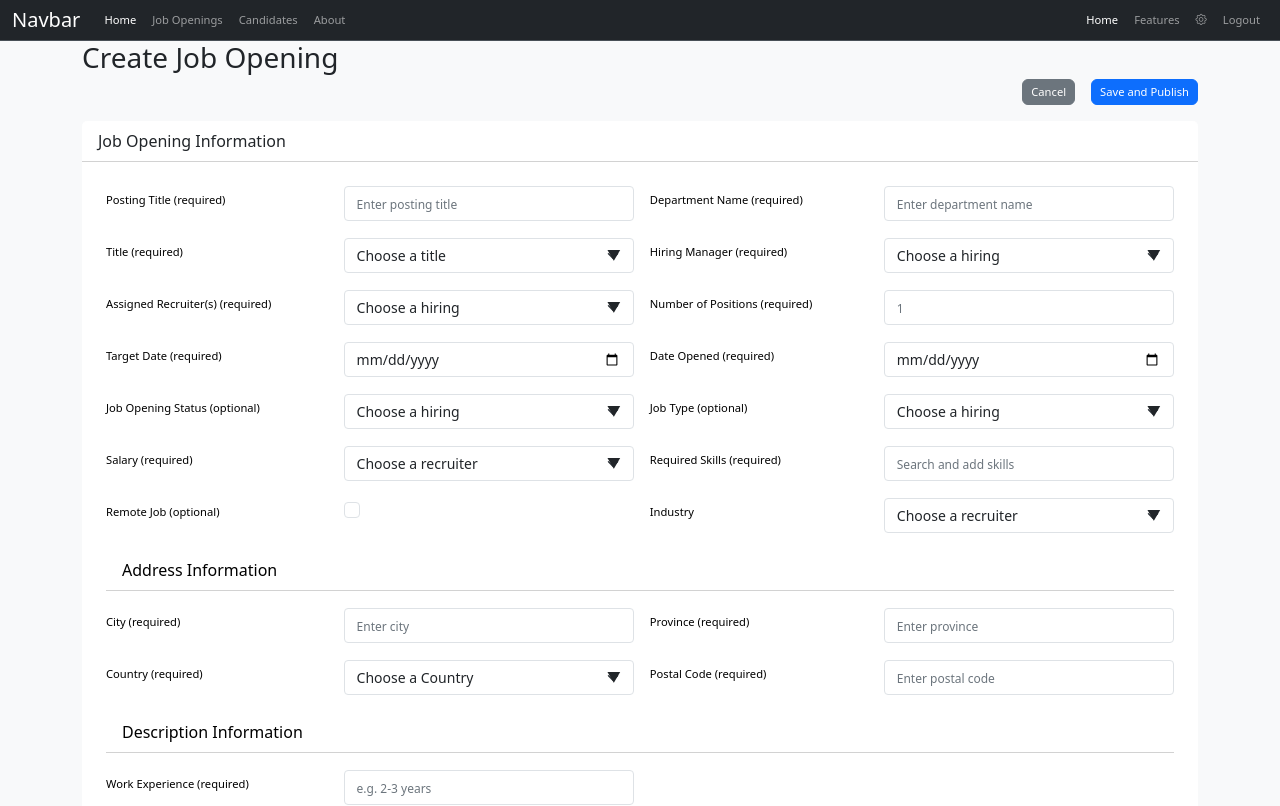
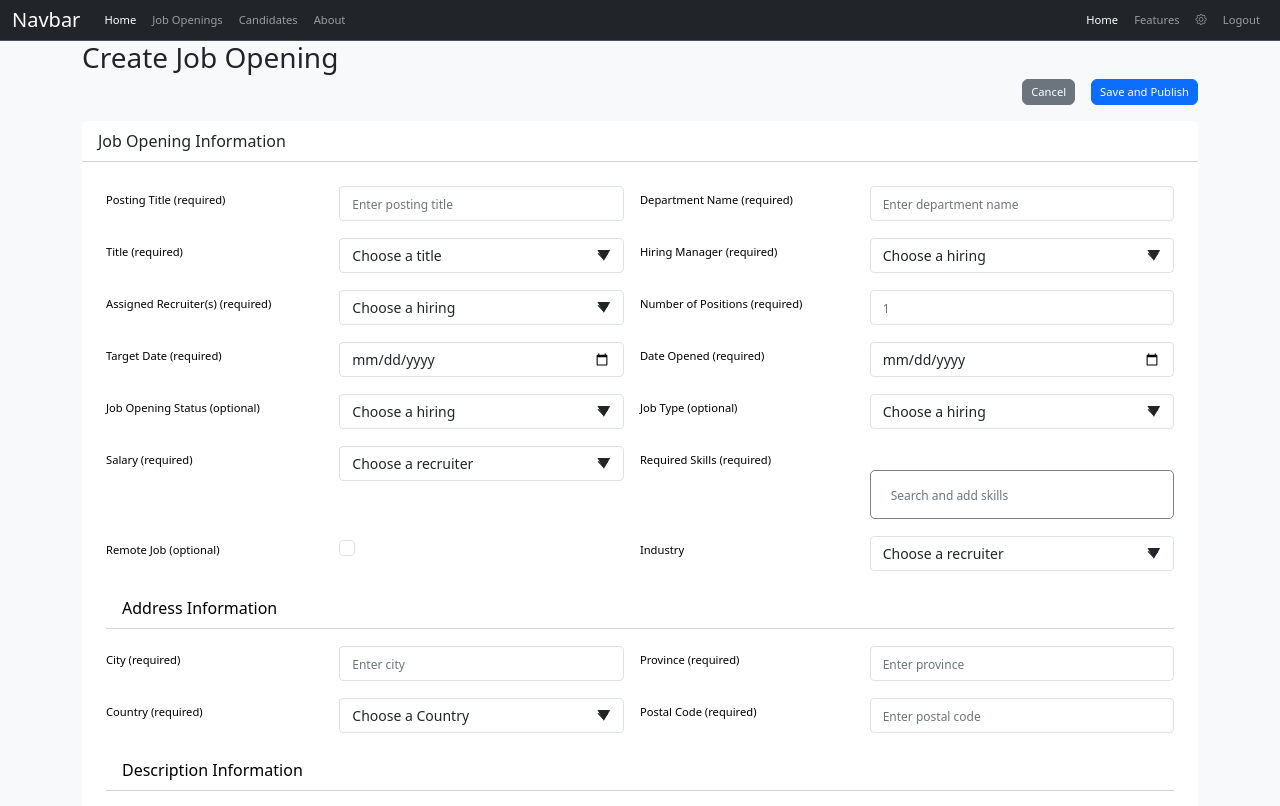
Before and after one commit to rohitsunilsharma2000/recruitment, a Next.js app: page /create in a window 1280 px wide. Shown: the top 806 px of the page. Built offline with nearby package versions, Linux system fonts and the light colour scheme.

Commit message:
Tokenized taglnput added

```diff
--- a/app/create/page.js
+++ b/app/create/page.js
@@ -4,6 +4,7 @@ import { useState } from "react";
 import Link from "next/link";
 import "./create-job.css";
 import SearchableDropdown from "@/components/searchable-dropdown/SearchableDropdown";
+import TokenizedTagInputForm from "@/components/tokenized-tag-input/TokenizedTagInputForm";
 
 export default function JobOpening() {
   // 1) INITIAL STATES
@@ -21,7 +22,8 @@ export default function JobOpening() {
     industry: "",
     workExperience: "",
     salary: "",
-    skills: "",
+    // skills: "",
+    skills: [], // Initialize with an empty array or desired default value
     remoteJob: false,
     city: "",
     province: "",
@@ -280,6 +282,16 @@ export default function JobOpening() {
 
 
   };
+
+  // Log changes when `TokenizedTagInput` updates the `skills`
+  //Parent (JobOpening ) toified from TokenizedTagInput
+  const handleSkillsChange = (newTags) => {
+    console.log("Previous form data:", formData);
+    const updatedFormData = { ...formData, skills: newTags };
+    console.log("Updated form data:", updatedFormData);
+    setFormData(updatedFormData);
+  };
+
 
   return (
     <div className="container">
@@ -638,7 +650,7 @@ export default function JobOpening() {
                     </label>
                   </td>
                   <td>
-                    <input
+                    {/* <input
                       type="text"
                       className={`form-control form-control-sm small-placeholder ${getValidationClass("skills")}`}
                       id="skills"
@@ -646,7 +658,36 @@ export default function JobOpening() {
                       value={formData.skills}
                       onChange={handleInputChange}
                       placeholder="Search and add skills"
+                    /> */}
+                    <TokenizedTagInputForm
+                      suggestionList={["java", "javascript", "reactjs", "python", "angular"]}
+                      className="form-control-sm small-placeholder"
+                      id="skills"
+                      name="skills"
+                      value={formData.skills}
+                      // onChange={(newInputValue, newTags) => {
+                      //   // You can update the parent component's state here
+                      //   setFormData({ ...formData, skills: newTags });
+                      // }}
+
+                      // onChange={(newTags) => setFormData({ ...formData, skills: newTags })}
+                      onChange={handleSkillsChange} // Notify parent of changes
+                      placeholder="Search and add skills"
                     />
+                    {/*
+<SearchableDropdown
+                      id="title"
+                      name="title"
+                      options={titles}
+                      selectedValue={formData.title}
+                      placeholder="Choose a title"
+                      onSelect={(selectedOption) => setFormData((prev) => ({ ...prev, title: selectedOption }))}
+                      value={formData.title}
+                      onChange={handleInputChange}
+                      className={`form-select form-select-sm small-placeholder ${getValidationClass("title")}`}
+                      getValidationClass={getValidationClass}
+                    /> */}
+
                     <div className={getFeedbackClass("skills")}>
                       {getFeedbackMessage("skills")}
                     </div>
--- /dev/null
+++ b/components/tokenized-tag-input/TokenizedTagInput.css
@@ -0,0 +1,22 @@
+.container-wrapper {
+  border: 1px solid gray;
+
+  border-radius: 5px !important;
+
+  padding: 7px 8px 7px !important;
+
+  min-height: 35px;
+
+  max-width: 488px;
+
+  vertical-align: top;
+}
+
+/* .form-control:focus {
+  color: #6b6d70;
+  background-color: #fff;
+  border-color: #86b7fe;
+  outline: 0;
+  box-shadow: none !important;
+}
+*/
--- /dev/null
+++ b/components/tokenized-tag-input/TokenizedTagInputForm.js
@@ -0,0 +1,137 @@
+"use client";
+
+import React, { useState } from "react";
+import "./TokenizedTagInput.css";
+
+const TokenizedTagInputForm = ({
+  suggestionList = [],
+  className = "",
+  id = "tag-input",
+  name = "tags",
+  value = [], // Expecting `value` to be an array of tags
+  onChange,
+  placeholder = "Type and add tags",
+}) => {
+  const [inputValue, setInputValue] = useState(""); // For the input field
+  const [filteredSuggestions, setFilteredSuggestions] = useState([]);
+  const [isOpen, setIsOpen] = useState(false);
+  const [highlightedIndex, setHighlightedIndex] = useState(-1);
+
+  const tokenSeparators = [" ", ","];
+
+  // Function to handle input changes
+  const handleInputChangeInternal = (e) => {
+    const newValue = e.target.value;
+    setInputValue(newValue);
+    filterSuggestions(newValue);
+  };
+
+  // Function to filter suggestions
+  const filterSuggestions = (input) => {
+    if (!input) {
+      setFilteredSuggestions([]);
+      setIsOpen(false);
+      return;
+    }
+    const filtered = suggestionList.filter((item) =>
+      item.toLowerCase().includes(input.toLowerCase())
+    );
+    setFilteredSuggestions(filtered);
+    setIsOpen(filtered.length > 0);
+  };
+
+  // Function to handle key press
+  const handleKeyDown = (e) => {
+    if (tokenSeparators.includes(e.key)) {
+      e.preventDefault();
+      addTag(inputValue.trim());
+    } else if (e.key === "ArrowDown" && highlightedIndex < filteredSuggestions.length - 1) {
+      setHighlightedIndex(highlightedIndex + 1);
+    } else if (e.key === "ArrowUp" && highlightedIndex > 0) {
+      setHighlightedIndex(highlightedIndex - 1);
+    } else if (e.key === "Enter" && highlightedIndex >= 0) {
+      e.preventDefault();
+      addTag(filteredSuggestions[highlightedIndex]);
+    }
+  };
+
+  // Function to add a tag
+  const addTag = (tag) => {
+    if (tag && !value.includes(tag)) {
+      const newTags = [...value, tag];
+      console.log("Previous form data:", value);
+      console.log("Added tag:", tag);
+      onChange?.(newTags); // Notify parent of the change
+    }
+    setInputValue("");
+    setFilteredSuggestions([]);
+  };
+
+  // Function to remove a tag
+  const removeTag = (index) => {
+    const newTags = value.filter((_, i) => i !== index);
+    console.log("Previous form data:", value);
+    console.log("Removed tag at index:", index);
+    onChange?.(newTags); // Notify parent of the change
+  };
+
+
+  return (
+    <div className="container mt-4 container-wrapper">
+      <div className="tag-input">
+        <div className="tag-input-field">
+          {value.map((tag, index) => (
+            <span
+              key={index}
+              className="badge bg-primary me-2 mb-2 tag"
+              onClick={() => removeTag(index)}
+            >
+              {tag} <span className="ms-1" style={{ cursor: "pointer" }}>x</span>
+            </span>
+          ))}
+          <input
+            type="text"
+            className={`form-control border-0 ${className}`}
+            id={id}
+            name={name}
+            value={inputValue}
+            onChange={handleInputChangeInternal}
+            onKeyDown={handleKeyDown}
+            placeholder={placeholder}
+          />
+        </div>
+        {isOpen && (
+          <ul className="list-group mt-2" style={{ maxHeight: "200px", overflowY: "auto" }}>
+            {filteredSuggestions.map((suggestion, index) => (
+              <li
+                key={index}
+                className={`list-group-item ${highlightedIndex === index ? "active" : ""}`}
+                onClick={() => addTag(suggestion)}
+                style={{ cursor: "pointer" }}
+              >
+                {suggestion}
+              </li>
+            ))}
+          </ul>
+        )}
+        {/* Clear All Tags Button */}
+        {value.length > 0 && (
+          <button
+            className="btn btn-danger mt-2"
+            onClick={(e) => {
+              e.preventDefault(); // Prevent default behavior
+              setFilteredSuggestions([]);
+              onChange?.([]); // Notify parent of cleared tags
+            }}
+
+
+          >
+            Clear All Tags
+          </button>
+        )}
+      </div>
+    </div>
+  );
+};
+
+export default TokenizedTagInputForm;
```
